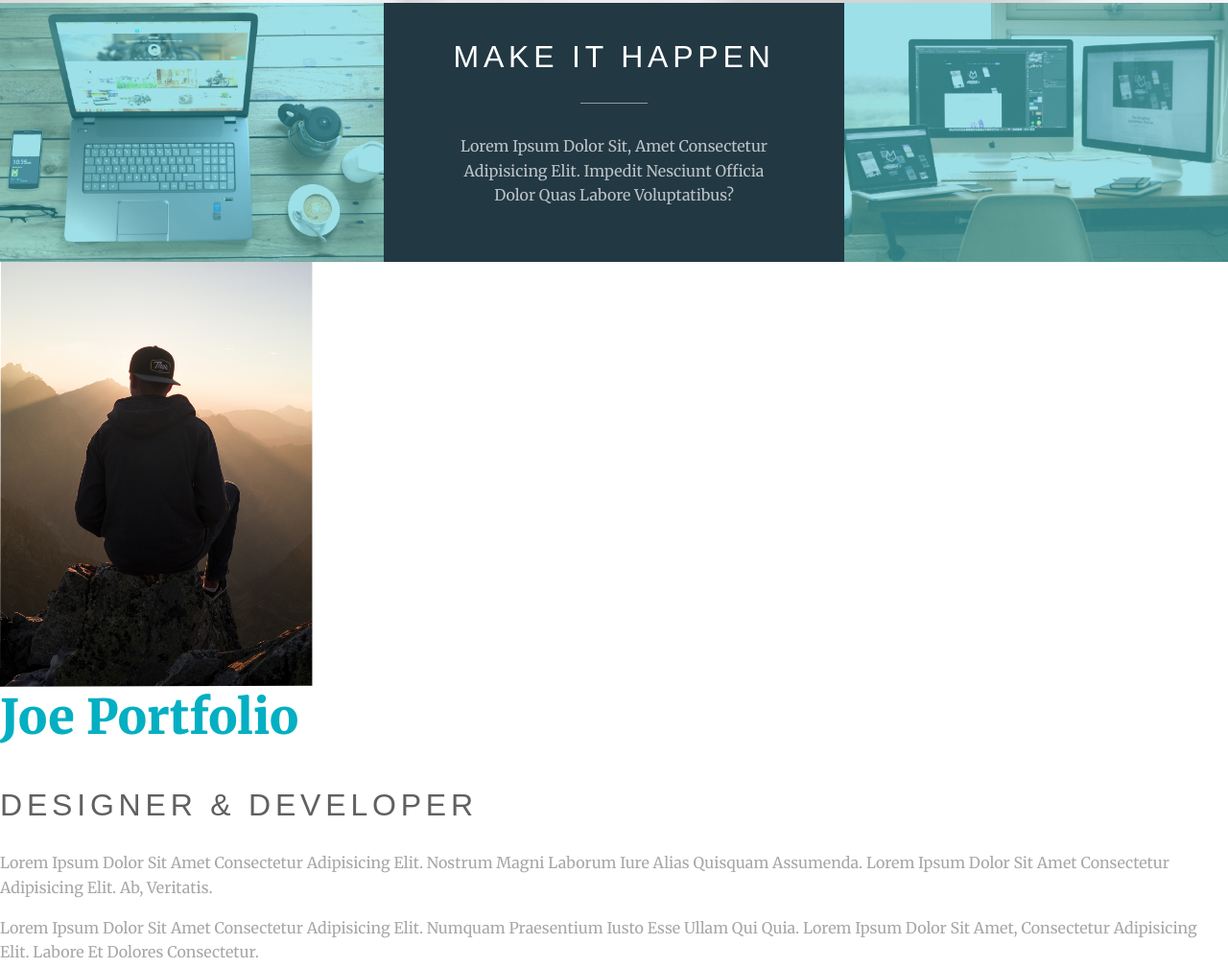
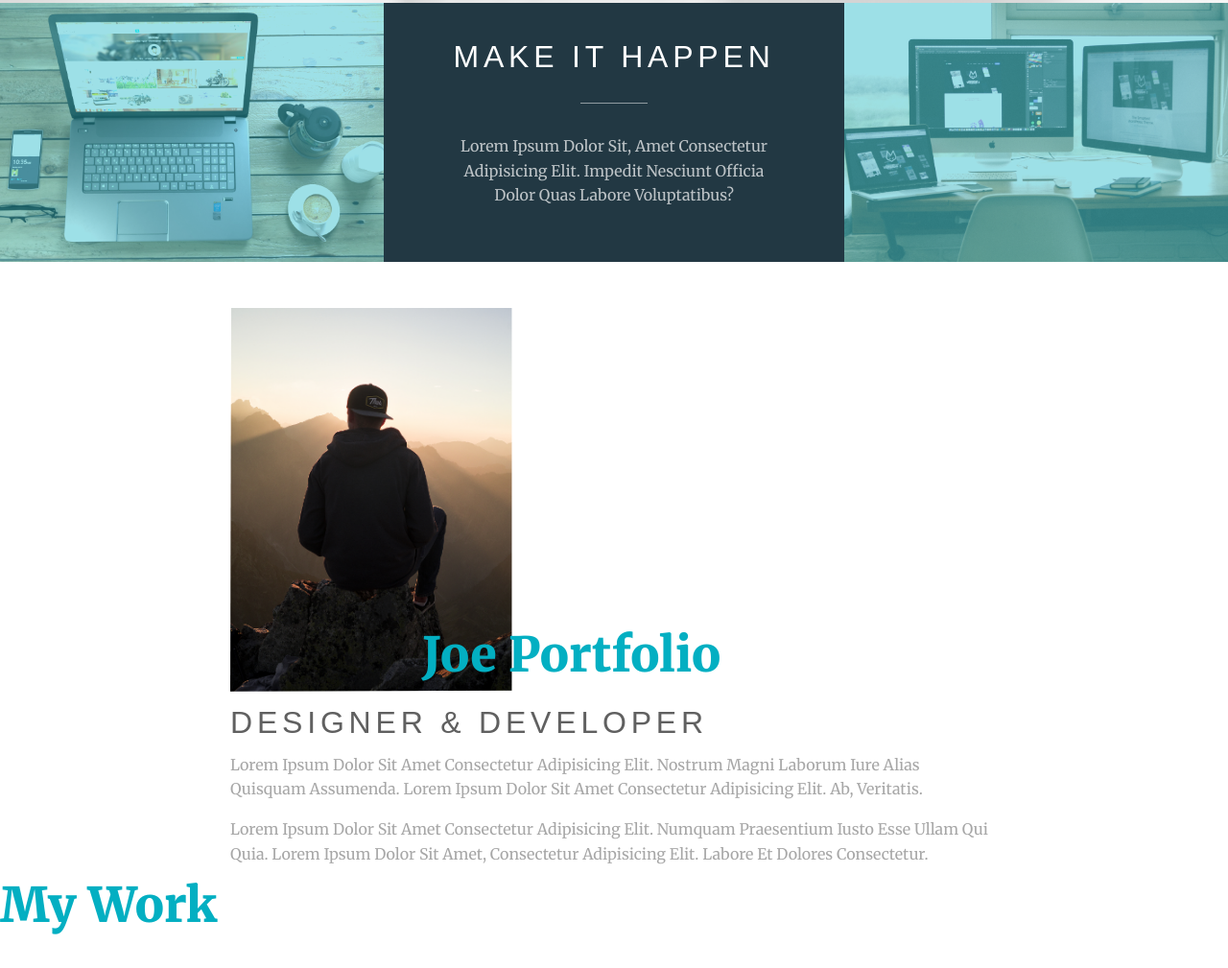
Before and after one commit to coder-abdo/Portfolio-css-grid, a website: page index.html in a window 1280 px wide. Shown: the part 797-1806 px from the top of the page at 96% size. Drawn offline with Linux system fonts and the light colour scheme; a web font is replaced by a local one.

Commit message:
Adding Mixins File And Using To Finish About Section

```diff
--- a/scss/modules/_all.scss
+++ b/scss/modules/_all.scss
@@ -1,2 +1,3 @@
 @import 'typoghraphy';
-@import 'colors.scss';
+@import 'colors';
+@import 'mixins';
--- /dev/null
+++ b/scss/modules/_mixins.scss
@@ -0,0 +1,12 @@
+@mixin container($width: 90%, $max-width: 75em) {
+    width: $width;
+    max-width: $max-width;
+    margin: 0 auto;
+}
+@mixin clearfix {
+    &::after {
+        content: '';
+        display: table;
+        clear: both;
+    }
+}
--- /dev/null
+++ b/scss/partials/_about-me.scss
@@ -0,0 +1,38 @@
+.about-me {
+    @include container($max-width: 50em);
+    @include clearfix;
+    padding-top: 3em;
+}
+.about-img {
+    max-height: 25em;
+    @media only screen and (min-width: 42em) {
+        float: left;
+        margin-right: 1em;
+    }
+
+}
+.about-title {
+    margin-bottom: .25em;
+}
+.about-subtitle {
+    margin: .5em 0;
+}
+@supports(display:grid){
+    .about-me {
+        display: grid;
+        grid-template-columns: [port-start] minmax(6em, 1fr) [name-start] minmax(6em, 1fr) [img-end] 2fr [port-end];
+    }
+    .about-img {
+        grid-row: 1 / 2;
+        grid-column: port / img;
+    }
+    .about-title {
+        grid-row: 1 / 2;
+        grid-column: name / port;
+        align-self: end;
+    }
+    .about-subtitle,
+    .about-text {
+        grid-column: port / port;
+    }
+}
--- a/scss/partials/_all.scss
+++ b/scss/partials/_all.scss
@@ -1,3 +1,4 @@
 @import 'base';
 @import 'welcome';
 @import 'intro';
+@import 'about-me';
```
Also changed, not shown: css/main.css.
